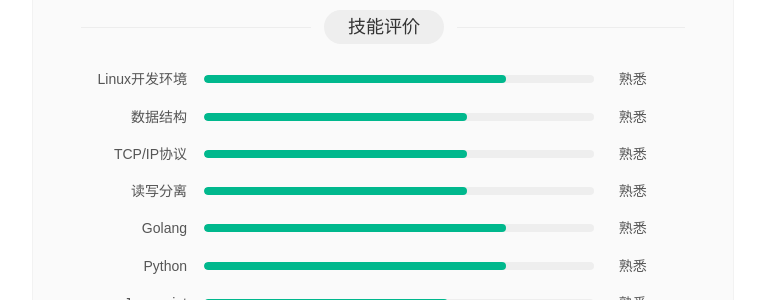
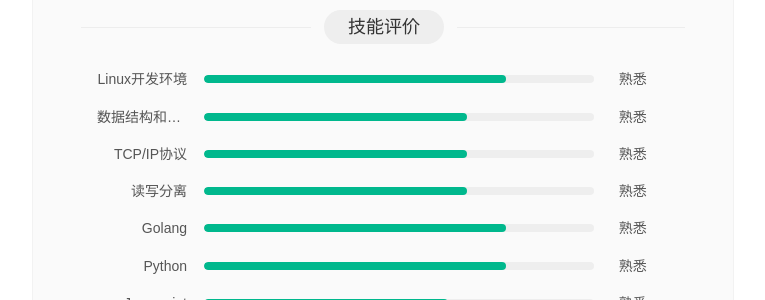
Before and after one commit to hopehook/HopeHook.com, a Jekyll site: the page resume.html, which Jekyll copies as it is, in a window 1280 px wide and 900 px high, scrolled down 856 px. Shown: the part 151-451 px from the top of the window, without its empty margins (257-1022 px from the left). Built offline with Jekyll 4.4.1, drawn with Linux system fonts in a browser that asks for light colours; Markdown is read by kramdown in place of the engine named in the settings.

Commit message:
Update resume.html

```diff
--- a/resume.html
+++ b/resume.html
@@ -535,7 +535,7 @@
 									<span class="mr_skill_level">熟悉</span>
 								</div>
 								<div class="mr_skill_con">
-									<span class="mr_skill_name" title="数据结构">数据结构</span>
+									<span class="mr_skill_name" title="数据结构">数据结构和算法</span>
 									<span class="mr_skill_plan" data-skillLevel = "65">
 									 <em style="width: 65%"></em>
 									</span>
```
